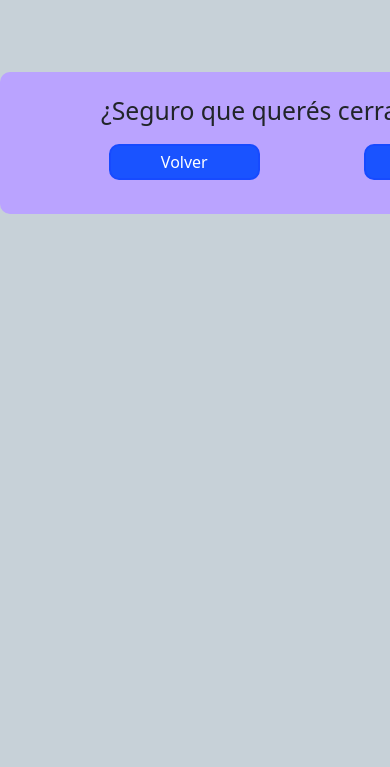
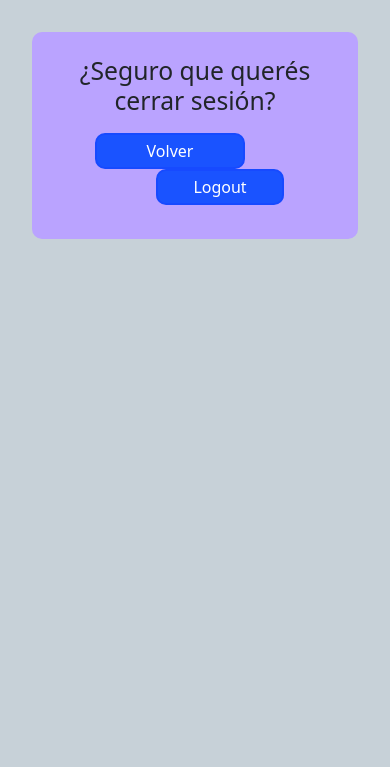
Before and after one commit to Leonel0805/ChatWave, a Django app: page /app/logout/ in a window 390 px wide; the page is wider, and only the part inside the window is pictured. Shown: the part 56-823 px from the top of that part. Run offline with Django 4.2, Linux system fonts and the light colour scheme.

Commit message:
update responsive

```diff
--- a/djangoforo/static/style/core/home.css
+++ b/djangoforo/static/style/core/home.css
@@ -277,7 +277,7 @@ main{
 
     main{
         height: 100%;
-        padding: 32px;
+        padding: 16px;
     }
 
     .home-container {
--- a/djangoforo/static/style/main.css
+++ b/djangoforo/static/style/main.css
@@ -3,7 +3,7 @@ body{
 
 }
 main {
-    padding: 24px 0px;
+    padding: 24px;
     background-color: #C7D1D8;
 
 }
@@ -137,6 +137,10 @@ main {
 
 @media screen and (max-width: 900px) {
 
+    main{
+        padding: 16px;
+    }
+
     .card-boton{
         color: white;
         padding: 4px 35px;
--- a/djangoforo/static/style/rooms/room-chat-create.css
+++ b/djangoforo/static/style/rooms/room-chat-create.css
@@ -2,7 +2,6 @@
 
 main{
     height: 80vh;
-    padding: 24px;
 }
 
 .room-create-title{
--- a/djangoforo/static/style/rooms/room-chat-edit.css
+++ b/djangoforo/static/style/rooms/room-chat-edit.css
@@ -2,7 +2,6 @@
 
 main{
     height: 80vh;
-    padding: 24px;
 }
 
 .room-name{
--- a/djangoforo/static/style/rooms/room-chat.css
+++ b/djangoforo/static/style/rooms/room-chat.css
@@ -3,7 +3,6 @@
 main{
     height: 100%;
     /* background-color: red; */
-    padding: 24px;
 }
 
 
--- a/djangoforo/static/style/users/logout.css
+++ b/djangoforo/static/style/users/logout.css
@@ -1,5 +1,6 @@
 main{
     height: 91vh;
+    padding: 32px;
 
 }
 
@@ -59,3 +60,12 @@ main{
     border: 2px solid #174AFF;
 
 }
+
+@media screen and (max-width: 600px) {
+
+
+
+    .logout-form{
+        width: 100%;
+    }
+}
--- a/djangoforo/static/style/users/perfil.css
+++ b/djangoforo/static/style/users/perfil.css
@@ -142,6 +142,9 @@ main{
 
 
 @media screen and (max-width: 600px) {
+    main{
+        padding: 16px;
+    }
 
     .container-mi-perfil{
 
--- a/djangoforo/static/style/users/user_view.css
+++ b/djangoforo/static/style/users/user_view.css
@@ -10,6 +10,9 @@ main{
 /* USER VIEW */
 .boton-rooms-crear{
     margin: 0 auto;
+    color: white;
+    background-color: #754AF6;
+    border: 2px solid #754AF6;
 }
 
 .card-boton:hover{
@@ -24,5 +27,6 @@ main{
 @media screen and (max-width: 900px) {
     main{
         height: 100%;
+        padding: 16px;
     }
 }
--- a/djangoforo/templates/users/logout.html
+++ b/djangoforo/templates/users/logout.html
@@ -11,7 +11,7 @@
 {% block content %}
 
 
-    <div class="logout-form my-5">
+    <div class="logout-form">
         <form action="" method="post">
             {% csrf_token %}
             <div class="form-title">
@@ -33,13 +33,3 @@
 
 
 {% endblock %}
-
-
-
-{% block scripts %}
-
-{{ authenticated_user.email|json_script:"json-authenticated-user" }}
-
-<script type="module" src="{% static 'js/logout.js' %}"></script>
-
-{% endblock %}
```
Also changed, not shown: djangoforo/static/style/users/edit-perfil.css (+16 -0 lines).
